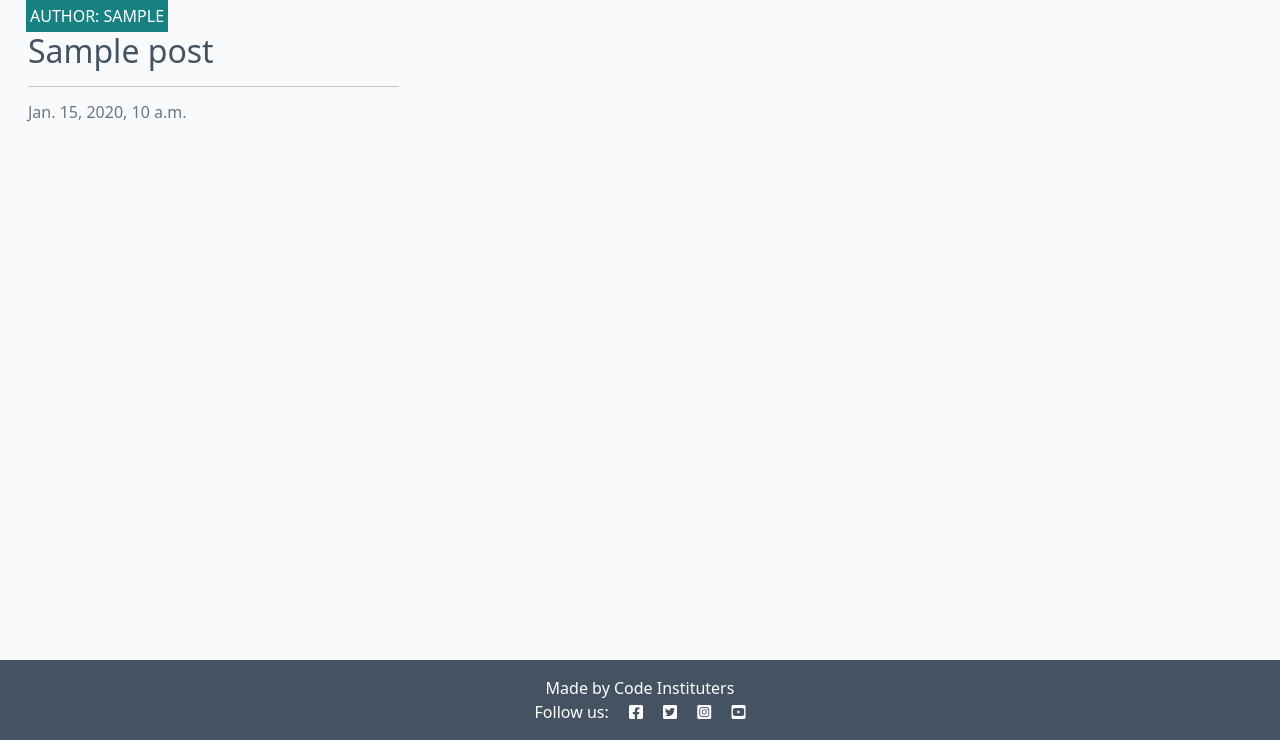
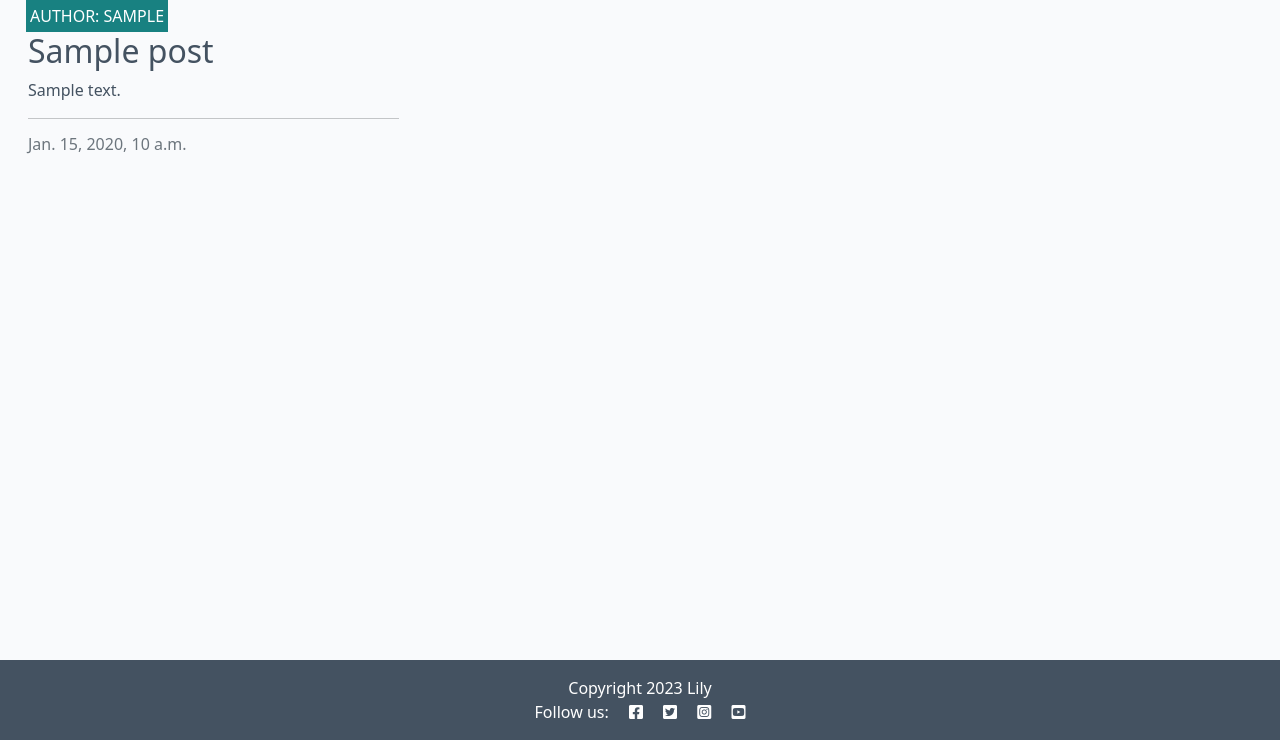
Before and after one commit to luckylemontree/django-blog, a Django app: page / in a window 1280 px wide. Shown: the part 60-800 px from the top of the page. Run offline with Django 4.2, Linux system fonts and the light colour scheme; tables that the repository leaves empty hold one stand-in row (values such as "Sample post").

Commit message:
Update index.html to display post excerpts and add copyright block in base.html

```diff
--- a/blog/templates/blog/index.html
+++ b/blog/templates/blog/index.html
@@ -1,3 +1,5 @@
+
+
 {% extends "base.html" %}
 
 {% block content %}
@@ -20,6 +22,7 @@
                             </div>
                             <a href="#" class="post-link">
                                 <h2 class="card-title">{{ post.title }}</h2>
+                                <p class="card-text">{{ post.excerpt }}</p>
                             </a>
 
                             <hr />
@@ -50,3 +53,7 @@
 
 <!-- index.html content ends here -->
 {% endblock %}
+
+{% block copyright %}
+<p class="m-0 text-center text-white"> Copyright 2023 Lily</p>
+{% endblock %}
--- a/codestar/settings.py
+++ b/codestar/settings.py
@@ -26,14 +26,13 @@ import dj_database_url
 
 # Build paths inside the project like this: BASE_DIR / 'subdir'.
 BASE_DIR = Path(__file__).resolve().parent.parent
+TEMPLATES_DIR = os.path.join(BASE_DIR, 'templates')
+
 
 # Load environment variables from env.py when present (local development only).
 if os.path.isfile(os.path.join(BASE_DIR, "env.py")):
     import env
 
-# Build paths inside the project like this: BASE_DIR / 'subdir'.
-BASE_DIR = Path(__file__ ).resolve().parent.parent
-TEMPLATES_DIR = os.path.join(BASE_DIR, 'templates')
 
 
 
--- a/templates/base.html
+++ b/templates/base.html
@@ -62,7 +62,9 @@
 
     <!-- Footer -->
     <footer class="footer mt-auto py-3 dark-bg">
+        {% block copyright %}
         <p class="m-0 text-center text-white">Made by Code Instituters</p>
+        {% endblock copyright %}
         <p class="m-0 text-center text-white">Follow us: <i class="fab fa-facebook-square ms-3"></i>
             <i class="fab fa-twitter-square ms-3"></i>
             <i class="fab fa-instagram-square ms-3"></i>
```
